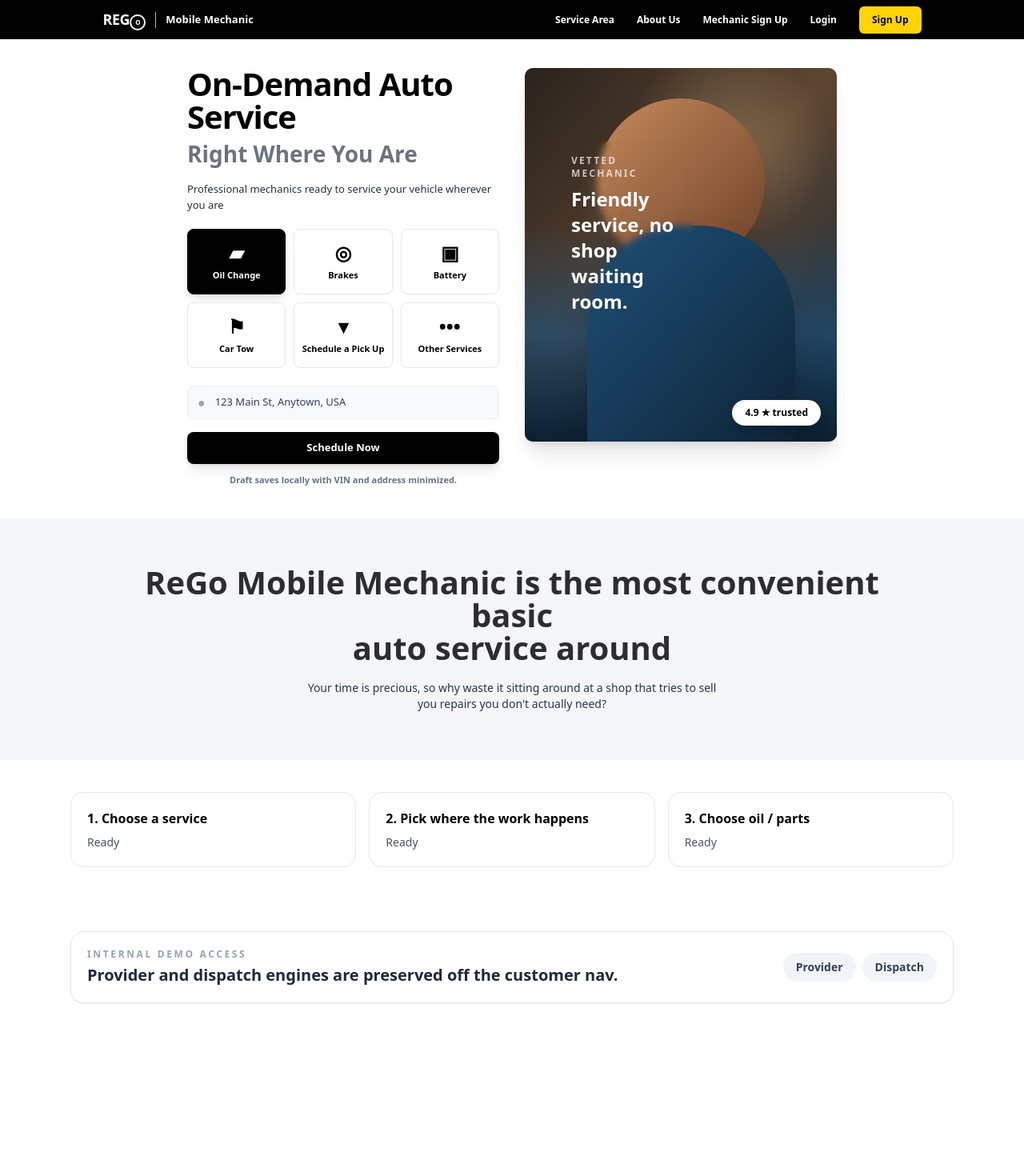
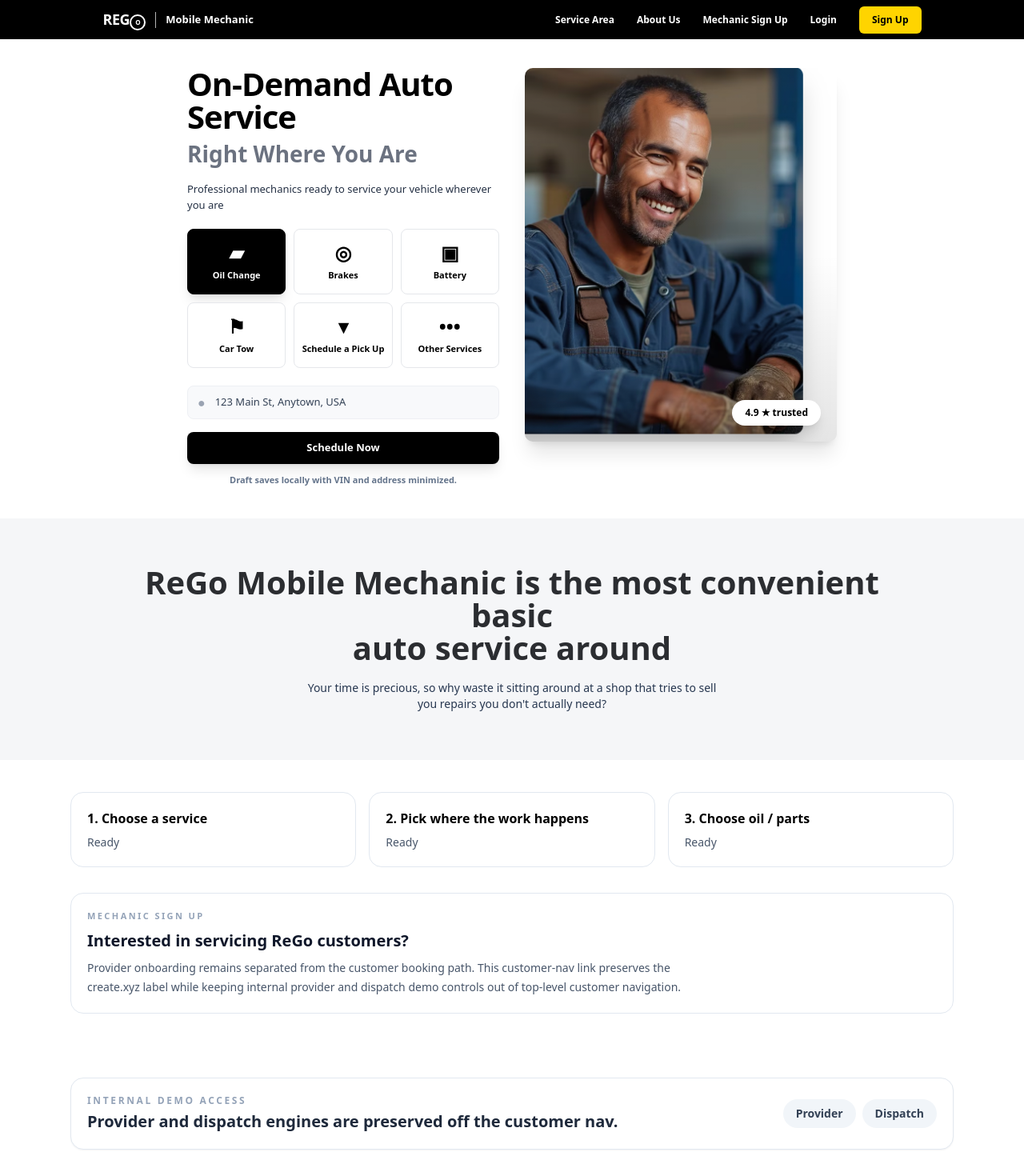
Before and after one commit to jsubash89/Rego-Mobile-Mechanic, a Next.js app: page / in a window 1280 px wide. Shown: the top 1470 px of the page at 80% size. Before the commit the page ends 1294 px from the top, so only its background shows below. Built offline with nearby package versions, Linux system fonts and the light colour scheme.

Commit message:
feat: polish createxyz customer ux fidelity

```diff
--- a/src/app/page.jsx
+++ b/src/app/page.jsx
@@ -3,6 +3,7 @@
 import React, { useEffect, useMemo, useRef, useState } from "react";
 
 import { fulfillmentOptions } from "@/data/fulfillment";
+import { CREATE_XYZ_HERO_ASSET, CUSTOMER_NAV_ITEMS, HERO_SERVICES, LOCATION_TYPES, SCHEDULE_OPTIONS } from "@/data/createxyz-ux";
 import { providerJobs as seededProviderJobs } from "@/data/provider-jobs";
 import { dispatchJobs as seededDispatchJobs } from "@/data/dispatch-jobs";
 import { providers } from "@/data/providers";
@@ -35,15 +36,6 @@ const DEFAULT_BOOKING_DRAFT = {
   vehicle: { ...minimizeVehicleIdentity(initialVehicle), year: "2024", model: "Camry", trim: "LE", engine: "2.5L 4-Cylinder", transmission: "Automatic" },
   appointmentTime: "Today 2:30 PM",
 };
-
-const HERO_SERVICES = [
-  { id: "oil-change", name: "Oil Change", icon: "▰", engineServiceId: "oil-change" },
-  { id: "brakes", name: "Brakes", icon: "◎", engineServiceId: "brakes" },
-  { id: "battery", name: "Battery", icon: "▣", engineServiceId: "diagnostic" },
-  { id: "tow", name: "Car Tow", icon: "⚑", engineServiceId: null },
-  { id: "pickup", name: "Schedule a Pick Up", icon: "▾", engineServiceId: "inspection" },
-  { id: "other", name: "Other Services", icon: "•••", engineServiceId: "diagnostic" },
-];
 
 const ADD_ONS = [
   { id: "oil-filter", name: "Oil and Filter Change - Add On", price: 82.62 },
@@ -405,9 +397,9 @@ export default function ReGoCustomerShell() {
             <span>Mobile Mechanic</span>
           </div>
           <nav className="hidden items-center gap-7 text-[12px] font-bold md:flex">
-            <a href="#service-area" className="hover:text-[#ffd400]">Service Area</a>
-            <a href="#about" className="hover:text-[#ffd400]">About Us</a>
-            <a href="#demo-access" className="hover:text-[#ffd400]">Mechanic Sign Up</a>
+            {CUSTOMER_NAV_ITEMS.map((item) => (
+              <a key={item.href} href={item.href} className="hover:text-[#ffd400]">{item.label}</a>
+            ))}
             <button type="button" className="hover:text-[#ffd400]">Login</button>
             <button type="button" className="rounded-md bg-[#ffd400] px-4 py-2 text-black hover:bg-[#e9c000]">Sign Up</button>
           </nav>
@@ -443,15 +435,13 @@ export default function ReGoCustomerShell() {
           <p className="mt-3 text-center text-[11px] font-semibold text-slate-500">{draftNotice}</p>
         </div>
 
-        <div className="relative h-[467px] overflow-hidden rounded-[10px] bg-gradient-to-br from-[#2a221d] via-[#5e4631] to-[#0f253a] shadow-xl">
-          <div className="absolute inset-0 bg-[radial-gradient(circle_at_65%_20%,rgba(255,223,175,0.25),transparent_28%),radial-gradient(circle_at_35%_35%,rgba(255,255,255,0.16),transparent_18%)]" />
-          <div className="absolute bottom-0 left-0 right-0 h-[58%] bg-gradient-to-t from-[#0b1f31] via-[#1f4f77]/70 to-transparent" />
-          <div className="absolute left-1/2 top-[38px] h-[210px] w-[210px] -translate-x-1/2 rounded-full bg-gradient-to-br from-[#c58a5c] to-[#6d3f27] shadow-2xl" />
-          <div className="absolute bottom-0 left-[78px] h-[270px] w-[260px] rounded-t-[120px] bg-gradient-to-br from-[#1f4e74] via-[#173b59] to-[#0d2235] shadow-2xl" />
-          <div className="absolute left-[42px] top-[92px] max-w-[170px] rounded-2xl bg-white/12 p-4 text-white backdrop-blur-sm">
-            <p className="text-xs font-bold uppercase tracking-[0.18em] text-white/70">Vetted mechanic</p>
-            <p className="mt-2 text-2xl font-black">Friendly service, no shop waiting room.</p>
-          </div>
+        <div
+          aria-label="Smiling ReGo mechanic ready for mobile service"
+          className="relative h-[467px] overflow-hidden rounded-[10px] bg-[#d8d8d8] bg-cover bg-center shadow-xl"
+          role="img"
+          style={{ backgroundImage: `url(${CREATE_XYZ_HERO_ASSET})` }}
+        >
+          <div className="absolute inset-0 bg-gradient-to-t from-black/10 via-transparent to-white/5" />
           <div className="absolute bottom-5 right-5 rounded-full bg-white px-4 py-2 text-xs font-black text-black shadow-lg">4.9 ★ trusted</div>
         </div>
       </section>
@@ -464,6 +454,11 @@ export default function ReGoCustomerShell() {
       <section id="service-area" className="mx-auto max-w-6xl px-6 py-10">
         <div className="grid gap-4 md:grid-cols-3">
           {steps.slice(0, 3).map((step) => <div key={step.id} className="rounded-2xl border border-slate-200 p-5"><strong>{step.number}. {step.label}</strong><p className="mt-2 text-sm text-slate-600">{step.complete ? "Ready" : step.active ? "Current step" : "Upcoming"}</p></div>)}
+        </div>
+        <div id="mechanic-signup-info" className="mt-8 rounded-2xl border border-slate-200 bg-white p-5">
+          <p className="text-[11px] font-black uppercase tracking-[0.22em] text-slate-400">Mechanic Sign Up</p>
+          <h3 className="mt-2 text-xl font-black text-slate-900">Interested in servicing ReGo customers?</h3>
+          <p className="mt-2 max-w-3xl text-sm leading-6 text-slate-600">Provider onboarding remains separated from the customer booking path. This customer-nav link preserves the create.xyz label while keeping internal provider and dispatch demo controls out of top-level customer navigation.</p>
         </div>
       </section>
 
@@ -517,9 +512,12 @@ export default function ReGoCustomerShell() {
         <ModalShell onClose={() => setActiveModal(null)}>
           <div className="p-4">
             <h2 className="text-[16px] font-black">How would you like to schedule?</h2>
-            <div className="mt-3 space-y-2">
-              {["Specific Date and Time", "Flexible Days and Time", "Earliest Available"].map((option) => (
-                <button key={option} type="button" onClick={() => continueFromSchedule(option)} className={`w-full rounded border px-3 py-3 text-left text-[12px] font-bold ${schedulePreference === option ? "border-black bg-slate-50" : "border-[#d9dee8] bg-white"}`}>{option}</button>
+            <div className="mt-4 space-y-3">
+              {SCHEDULE_OPTIONS.map((option) => (
+                <button key={option.label} type="button" onClick={() => continueFromSchedule(option.label)} className={`flex min-h-[72px] w-full items-center gap-3 rounded border px-4 py-3 text-left ${schedulePreference === option.label ? "border-black bg-slate-50" : "border-[#d9dee8] bg-white"}`}>
+                  <span className="inline-flex h-9 w-9 shrink-0 items-center justify-center rounded-full bg-[#f0f2f5] text-[16px] font-black">●</span>
+                  <span><strong className="block text-[13px]">{option.label}</strong><span className="mt-1 block text-[11px] font-semibold leading-4 text-slate-500">{option.helper}</span></span>
+                </button>
               ))}
             </div>
           </div>
@@ -530,7 +528,10 @@ export default function ReGoCustomerShell() {
         <ModalShell onClose={() => setActiveModal(null)} wide>
           <div className="bg-[#f4f5f7] pb-4">
             <div className="rounded-t bg-black p-5 text-white">
-              <h2 className="text-[24px] font-black">Service Details</h2>
+              <div className="flex items-start justify-between gap-3">
+                <h2 className="text-[24px] font-black">Service Details</h2>
+                <button type="button" onClick={() => setActiveModal("vehicle")} className="rounded bg-white px-3 py-2 text-[11px] font-black text-black">Change Service</button>
+              </div>
               <p className="mt-2 text-[12px] font-bold">▣ {vehicle.year} {vehicle.make} {vehicle.model}</p>
               <p className="mt-1 text-[12px] font-bold">▰ {selectedHeroService.name} Service</p>
             </div>
@@ -599,15 +600,15 @@ export default function ReGoCustomerShell() {
               <input ref={addressInputRef} value={address} readOnly={!addressEditing} onChange={(event) => setAddress(event.target.value)} className={`w-full outline-none ${addressEditing ? "bg-white" : "bg-transparent"}`} />
               <button type="button" onClick={toggleAddressEditing} className="shrink-0 text-[11px] text-blue-700">{addressEditing ? "Done" : "Change Address"}</button>
             </div>
-            <div className="mt-4 flex flex-wrap gap-3 text-[12px]">
-              {["Home", "Work", "Other", "Garage", "Driveway", "Parking Lot"].map((type) => (
-                <label key={type} className="inline-flex items-center gap-1"><input type="radio" checked={locationType === type} onChange={() => setLocationType(type)} />{type}</label>
+            <div className="mt-4 grid grid-cols-2 gap-2 text-[12px] sm:grid-cols-3">
+              {LOCATION_TYPES.map((type) => (
+                <label key={type} className={`inline-flex h-9 items-center gap-2 rounded border px-3 font-semibold ${locationType === type ? "border-black bg-slate-50" : "border-[#d9dee8] bg-white"}`}><input type="radio" checked={locationType === type} onChange={() => setLocationType(type)} />{type}</label>
               ))}
             </div>
             <label className="mt-4 block text-[12px]">Location Notes
               <textarea value={locationNotes} maxLength={1000} onChange={(event) => setLocationNotes(event.target.value)} placeholder="Let us know details of how to find your car." className="mt-2 h-[78px] w-full rounded border border-[#d9dee8] p-3 text-[12px] outline-none focus:border-black" />
             </label>
-            <p className="mt-2 text-[11px] text-slate-500">{1000 - locationNotes.length} characters left</p>
+            <p className="mt-2 text-[11px] text-slate-500">1000 character maximum · {1000 - locationNotes.length} characters left</p>
             <div className="mt-4 flex justify-between"><button type="button" onClick={() => setActiveModal("details")} className="rounded bg-[#e5e7eb] px-4 py-2 text-[12px] font-bold">Back</button><button type="button" onClick={finishLocation} className="rounded bg-black px-5 py-2 text-[12px] font-bold text-white">Next</button></div>
             {bookingConfirmed && <p className="mt-3 rounded bg-emerald-50 p-2 text-[12px] font-bold text-emerald-800">Booking ready. Confirmation is in memory only and is not persisted.</p>}
             {!confirmationGuidance.ready && <p className="mt-3 rounded bg-amber-50 p-2 text-[12px] font-bold text-amber-800">{confirmationGuidance.message}</p>}
--- /dev/null
+++ b/src/data/createxyz-ux.js
@@ -0,0 +1,39 @@
+export const CREATE_XYZ_HERO_ASSET = "/images/createxyz-hero-mechanic-card.png";
+
+export const CUSTOMER_NAV_ITEMS = [
+  { label: "Service Area", href: "#service-area" },
+  { label: "About Us", href: "#about" },
+  { label: "Mechanic Sign Up", href: "#mechanic-signup-info" },
+];
+
+export const HERO_SERVICES = [
+  { id: "oil-change", name: "Oil Change", icon: "▰", engineServiceId: "oil-change" },
+  { id: "brakes", name: "Brakes", icon: "◎", engineServiceId: "brakes" },
+  { id: "battery", name: "Battery", icon: "▣", engineServiceId: "diagnostic" },
+  { id: "tow", name: "Car Tow", icon: "⚑", engineServiceId: null, partnerOnly: true },
+  { id: "pickup", name: "Schedule a Pick Up", icon: "▾", engineServiceId: "inspection" },
+  { id: "other", name: "Other Services", icon: "•••", engineServiceId: "diagnostic" },
+];
+
+export const SCHEDULE_OPTIONS = [
+  {
+    label: "Specific Date and Time",
+    helper: "Pick a preferred appointment window.",
+  },
+  {
+    label: "Flexible Days and Time",
+    helper: "Give ReGo room to match the easiest provider slot.",
+  },
+  {
+    label: "Earliest Available",
+    helper: "Use the soonest eligible vetted provider.",
+  },
+];
+
+export const LOCATION_TYPES = ["Home", "Work", "Other", "Garage", "Driveway", "Parking Lot"];
+
+export const CREATE_XYZ_FIDELITY_NOTES = {
+  hero: "Uses a local crop from Screenshots/Screenshot 2025-01-29 145902.png for the right-side mechanic photo card; no remote image dependency.",
+  roadside: "Car Tow stays visually present but is partner-only and never creates a normal ReGo booking.",
+  nav: "Customer nav keeps the create.xyz Mechanic Sign Up label but routes to provider-interest copy, not provider/dispatch demo controls.",
+};
```
Also changed, not shown: public/images/createxyz-hero-mechanic-card.png (added), 3 other files (tests, documents, lock files or other folders).
